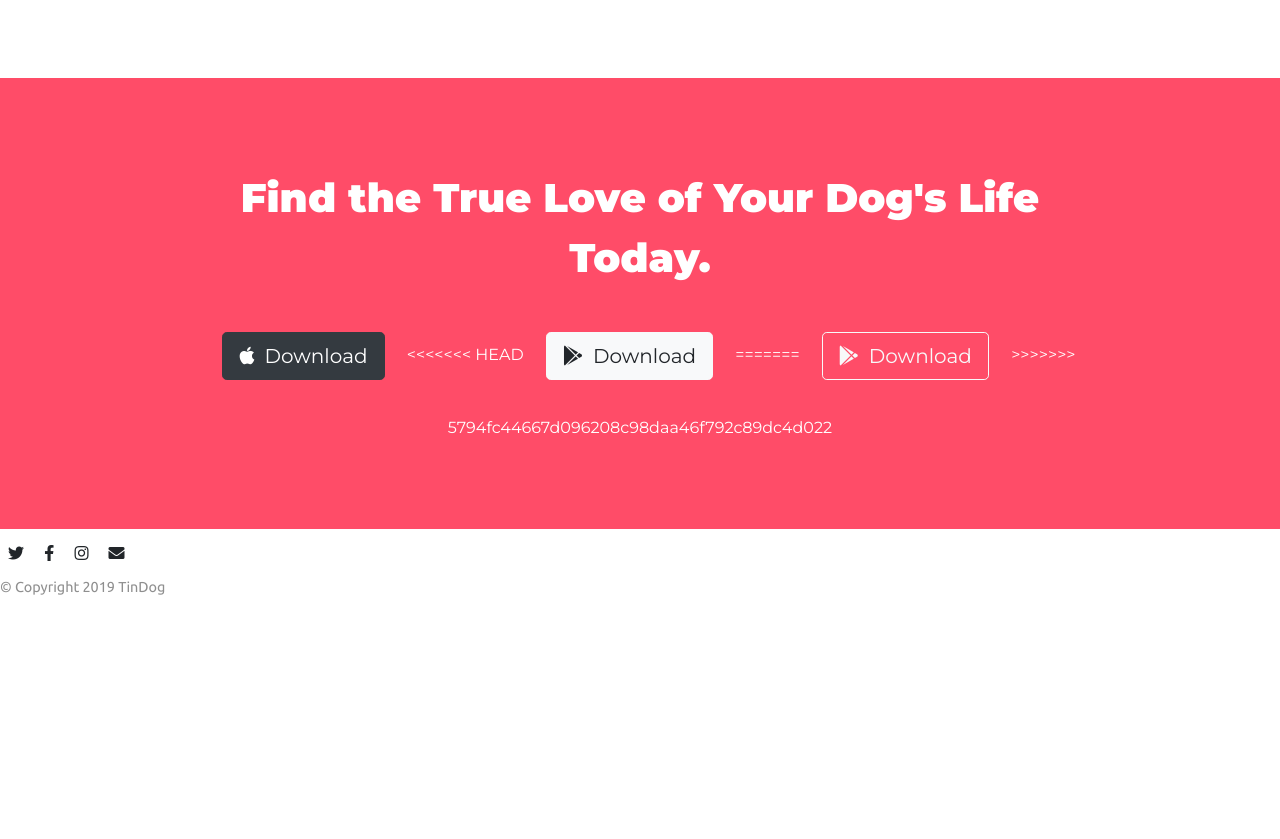
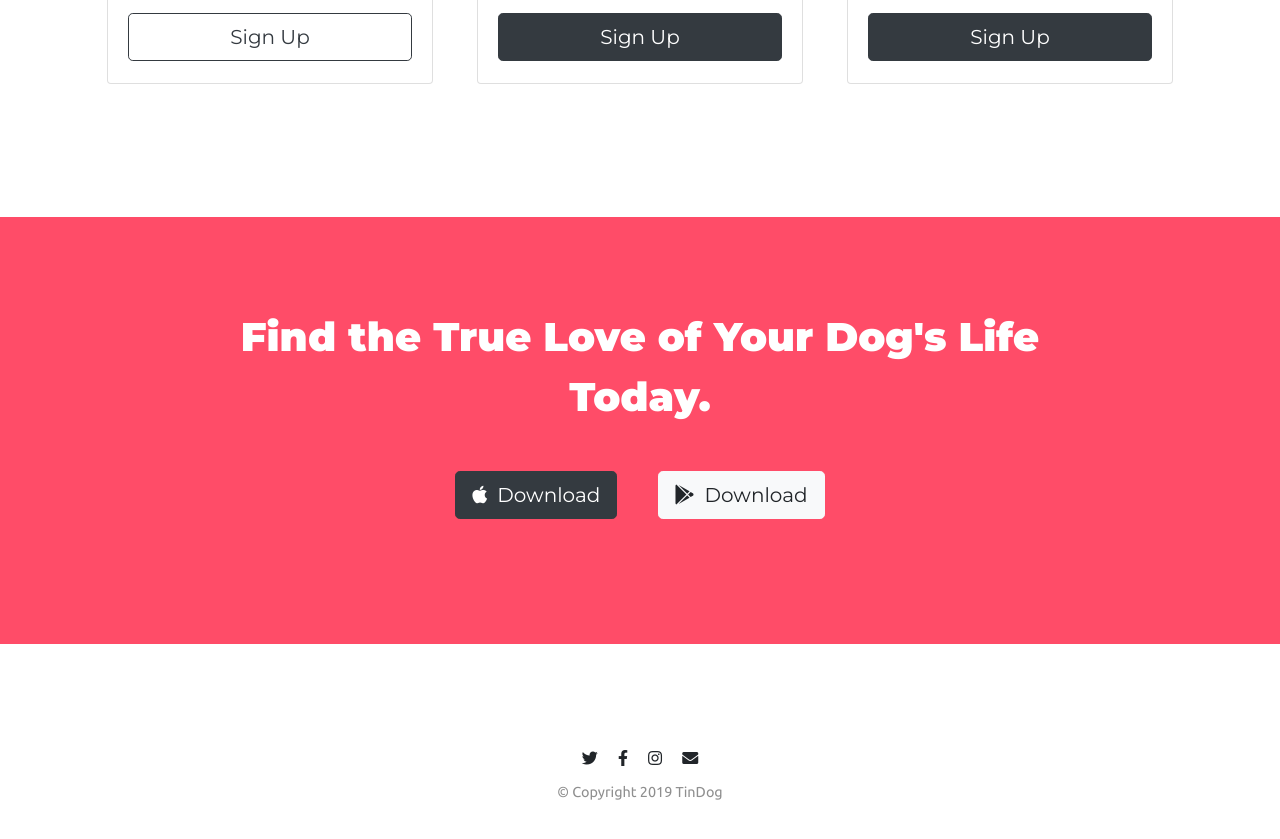
Before and after one commit to ChantalSchot/bootstrap-tindog, a plain HTML site: page index.html in a window 1280 px wide. Shown: the part 2249-3088 px from the top of the page. Before the commit the page ends 2864 px from the top, so only its background shows below. Drawn offline with nearby package versions, Linux system fonts and the light colour scheme.

Commit message:
75-81 final

```diff
--- a/css/styles.css
+++ b/css/styles.css
@@ -141,11 +141,7 @@ body {
 
 .testimonial-text {
 	font-weight: 800;
-<<<<<<< HEAD
 	font-size: 3rem;
-=======
-	font-size: 3.5rem;
->>>>>>> 5794fc44667d096208c98daa46f792c89dc4d022
 	line-height: 1.5;
 }
 
@@ -251,11 +247,7 @@ body {
 /* Footer */
 #footer {
 	background-color: #fff;
-<<<<<<< HEAD
 	padding: 7% 15%;
-=======
-	padding: 8% 0;
->>>>>>> 5794fc44667d096208c98daa46f792c89dc4d022
 	text-align: center;
 }
 
--- a/index.html
+++ b/index.html
@@ -207,11 +207,7 @@
 
     <h3 class="cta-header">Find the True Love of Your Dog's Life Today.</h3>
 		<button type="button" class="btn btn-lg btn-dark cta-button"><i class="download-icon fab fa-apple"></i>Download</button>
-<<<<<<< HEAD
 		<button type="button" class="btn btn-lg btn-light cta-button"><i class="download-icon fab fa-google-play"></i>Download</button>
-=======
-		<button type="button" class="btn btn-lg btn-outline-light cta-button"><i class="download-icon fab fa-google-play"></i>Download</button>
->>>>>>> 5794fc44667d096208c98daa46f792c89dc4d022
 		</div>
 
   </section>
```
